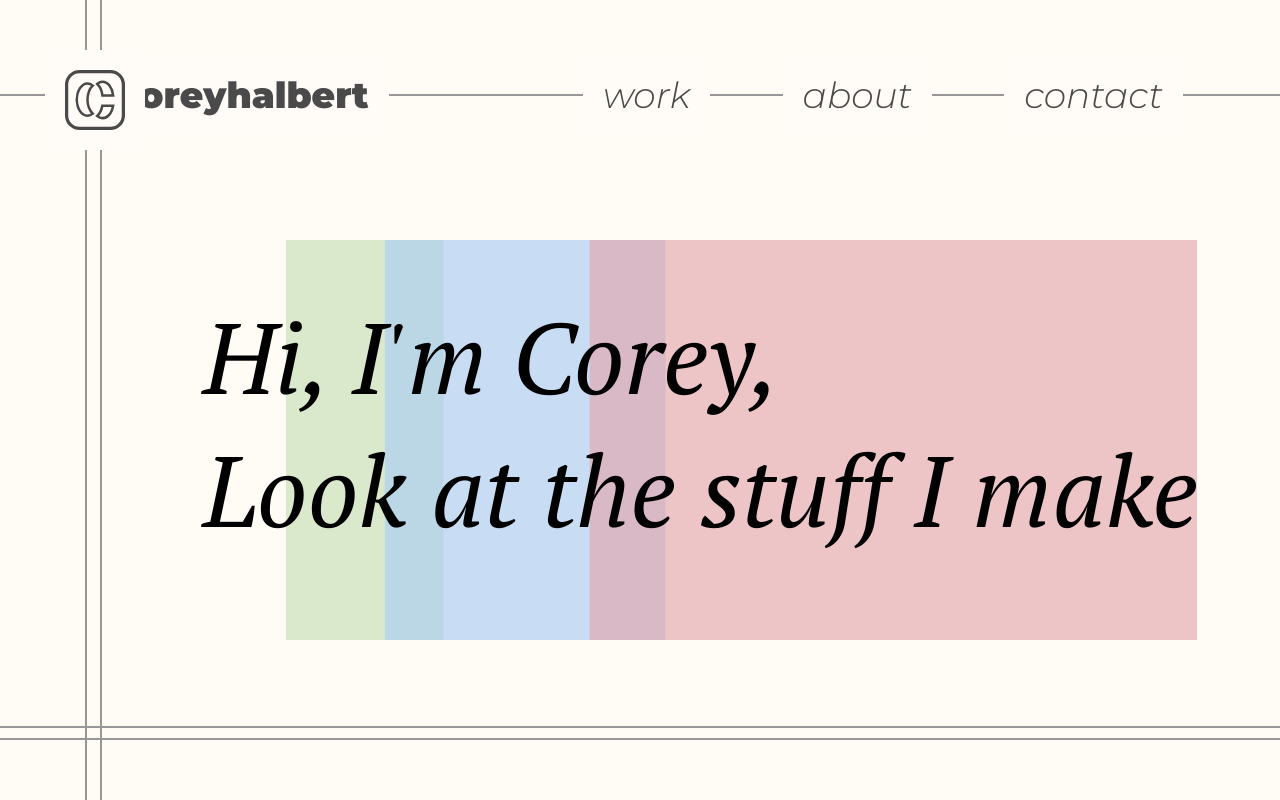
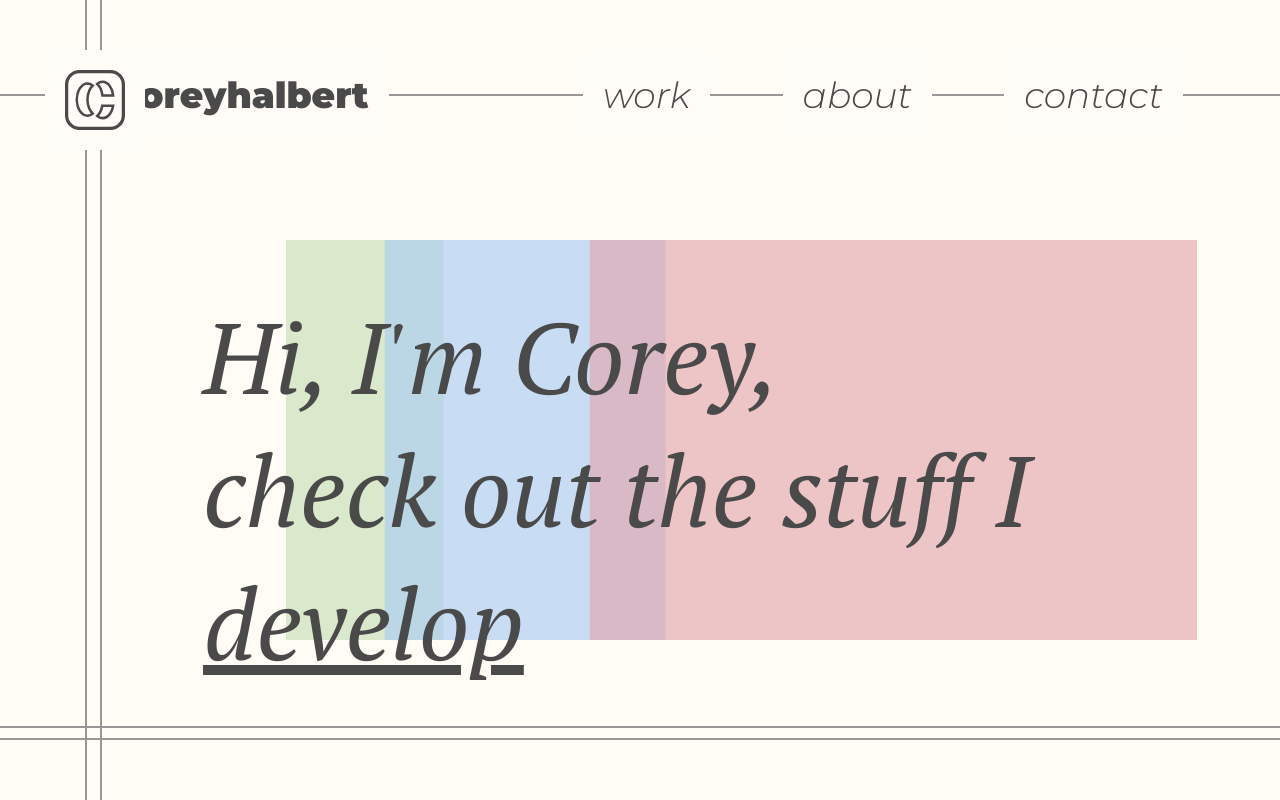
Before and after one commit to cjhalbert-zz/cjhalbert.github.io, a React (Create React App) app: page / in a window 1280 px wide. Shown: the top 800 px of the page. Built offline with nearby package versions, Linux system fonts and the light colour scheme.

Commit message:
Fix inpage links and change title color

```diff
--- a/src/components/About.js
+++ b/src/components/About.js
@@ -4,7 +4,7 @@ import corey from '/Applications/MAMP/htdocs/portfolio/src/assets/corey.jpg'
 class About extends Component {
     render() {
         return (
-            <main name="about" className="about">
+            <main id="about" className="about">
                 <h1 className="heading-1">about</h1>
                 <section className="about-section">
                     <img src={corey} alt=""/>
--- a/src/components/Contact.js
+++ b/src/components/Contact.js
@@ -3,7 +3,7 @@ import React, { Component } from 'react';
 class Contact extends Component {
     render() {
         return (
-            <main name="contact" className="contact">
+            <main id="contact" className="contact">
                 <h1 className="heading-1">contact</h1>
                 <section className="contact-section">
                     <div>
--- a/src/components/Project.js
+++ b/src/components/Project.js
@@ -11,6 +11,7 @@ class Project extends Component {
     }
 
     componentDidMount() {
+        window.scrollTo(0, 0);
         this.setState({project: this.props.match.params.project}, function() {
             console.log(this.state.project);
         });
--- a/src/components/Projects.js
+++ b/src/components/Projects.js
@@ -46,7 +46,7 @@ class Projects extends Component {
 
     render() {
         return (
-            <main name="work" className="work">
+            <main id="work" className="work">
                 <h1 className="heading-1">work</h1>
                 <section className="work-section">
                     <ul id="projects-list" className="projects-list">
--- a/src/components/Splash.js
+++ b/src/components/Splash.js
@@ -2,12 +2,29 @@ import React, { Component } from 'react';
 import colorthing from '../assets/colorthing.svg';
 
 class Splash extends Component {
+    constructor() {
+        super();
+        this.state = {
+            word: "",
+        }
+    }
+
+    randomizeWord() {
+        var words = ["make", "create", "design", "develop"];
+        var word = words[Math.floor(Math.random()*words.length)];
+        this.setState({word: word});
+    }
+
+    componentDidMount() {
+       this.randomizeWord();
+    }
+
     render() {
         return (
             <main className="splash">
                 <section className="page-section">
                     <img src={colorthing} alt=""/>
-                    <p className="intro-text">Hi, I'm Corey,<br/>Look at the stuff I make</p>
+                    <p className="intro-text">Hi, I'm Corey,<br/>check out the stuff I <span onClick={() => this.randomizeWord()} className="random-word">{this.state.word}</span></p>
                 </section>
             </main>
         )
--- a/src/sass/_splash.scss
+++ b/src/sass/_splash.scss
@@ -17,6 +17,11 @@
             position: absolute;
             left: 203px;
             top: 100px;
+            color: #4A4A4A;
         }
     }
 }
+.random-word {
+    text-decoration: underline;
+    cursor: pointer;
+}
```
